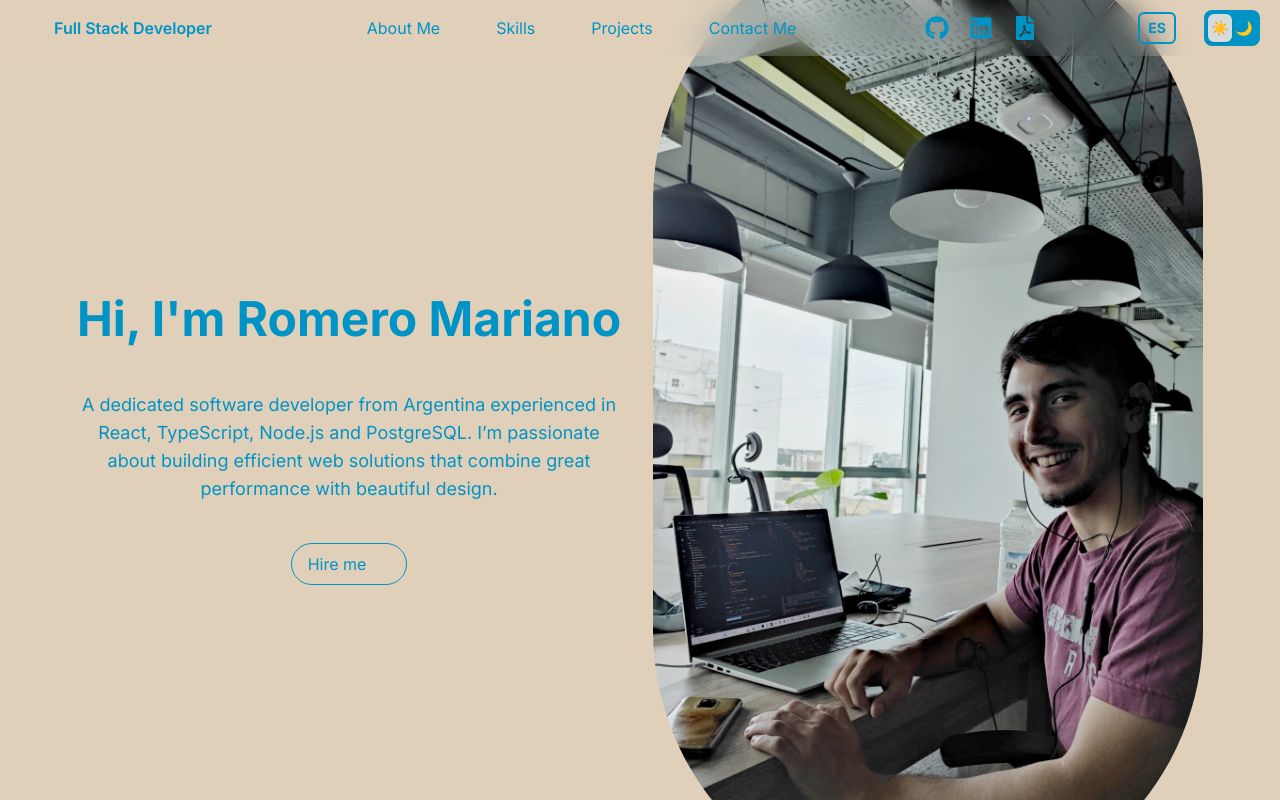
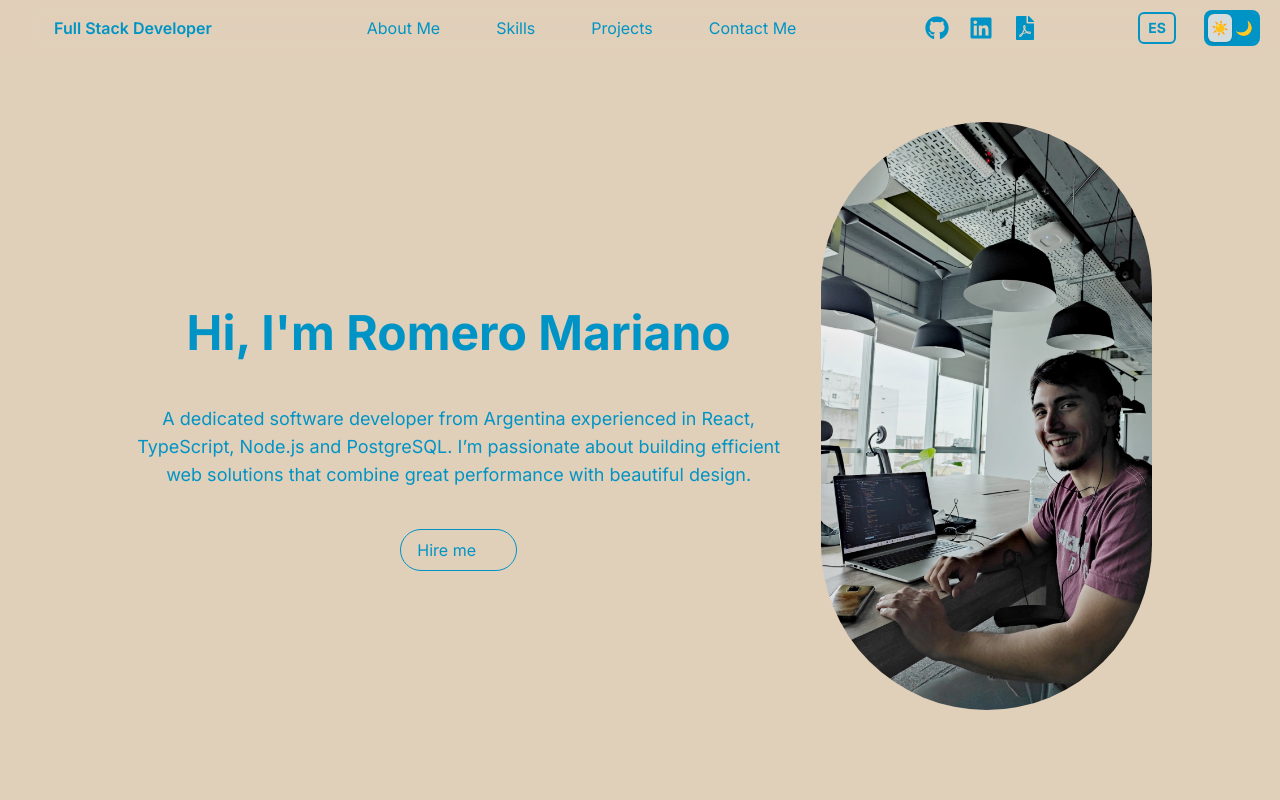
Before and after one commit to Marianoromero8/portfolio, a Next.js app: page / in a window 1280 px wide. Shown: the top 800 px of the page. Built offline with nearby package versions, Linux system fonts and the light colour scheme.

Commit message:
image edit

```diff
--- a/app/components/LandingPage.tsx
+++ b/app/components/LandingPage.tsx
@@ -13,7 +13,7 @@ export default function Landing() {
       id="landing"
       className="flex flex-col-reverse md:flex-row items-center gap-8 text-[#0094C6] py-6 px-6 md:py-10 md:px-32 h-full md:h-screen mb-20"
     >
-      <div className="flex-1 w-full flex flex-col justify-center text-center">
+      <div className="w-full flex flex-col justify-center text-center">
         <h1 className="text-3xl md:text-5xl md:mt-20 max-w-xl mx-auto font-bold leading-tight whitespace-nowrap">
           {t("Hola, Soy Romero Mariano", "Hi, I'm Romero Mariano")}
         </h1>
@@ -56,7 +56,7 @@ export default function Landing() {
           width={300}
           height={300}
           priority
-          className="object-contain max-w-[200px] md:max-w-[300px] lg:max-w-[550px] h-auto rounded-full w-[550px]"
+          className="object-contain rounded-full h-auto w-full max-w-[250px] md:max-w-[300px] lg:max-w-[400px]"
         />
       </div>
     </div>
```
